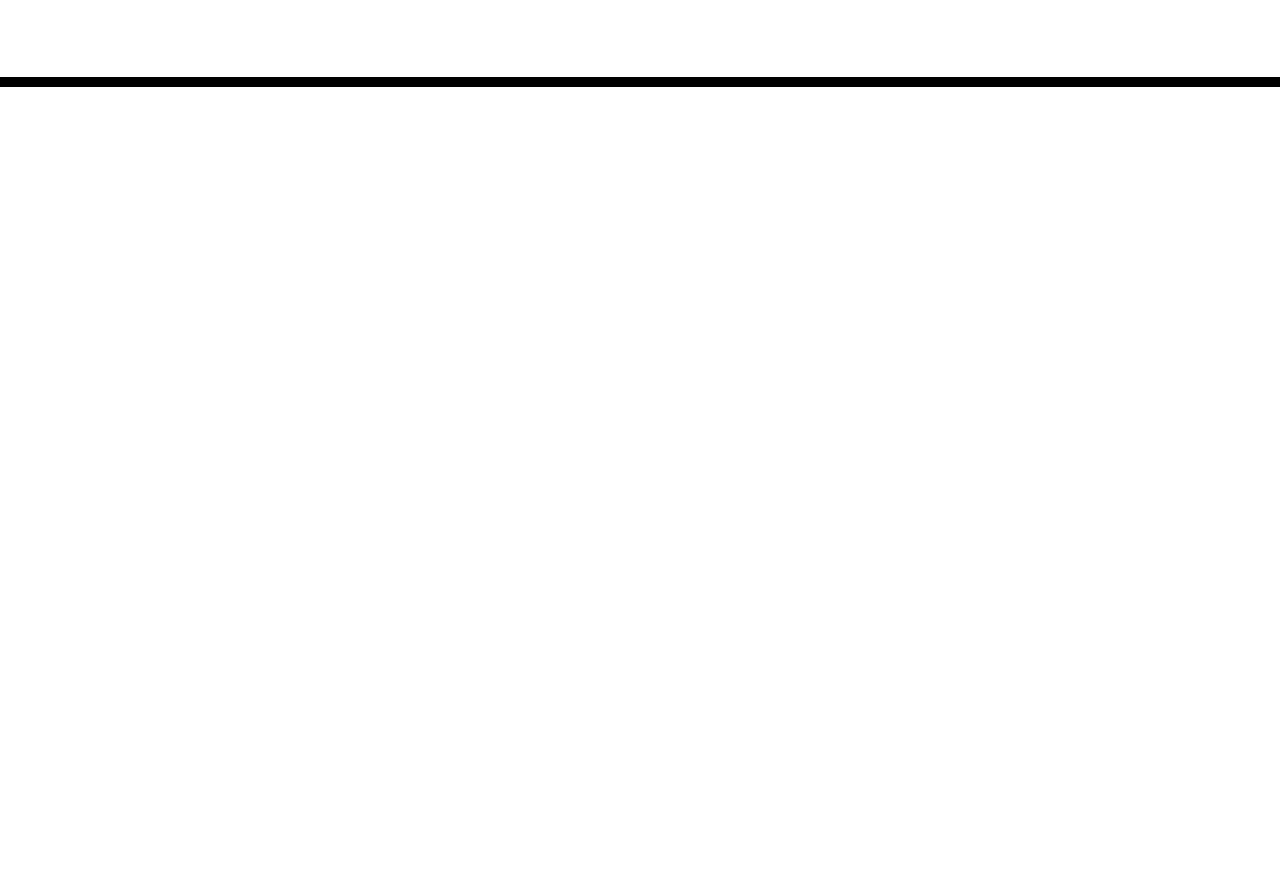
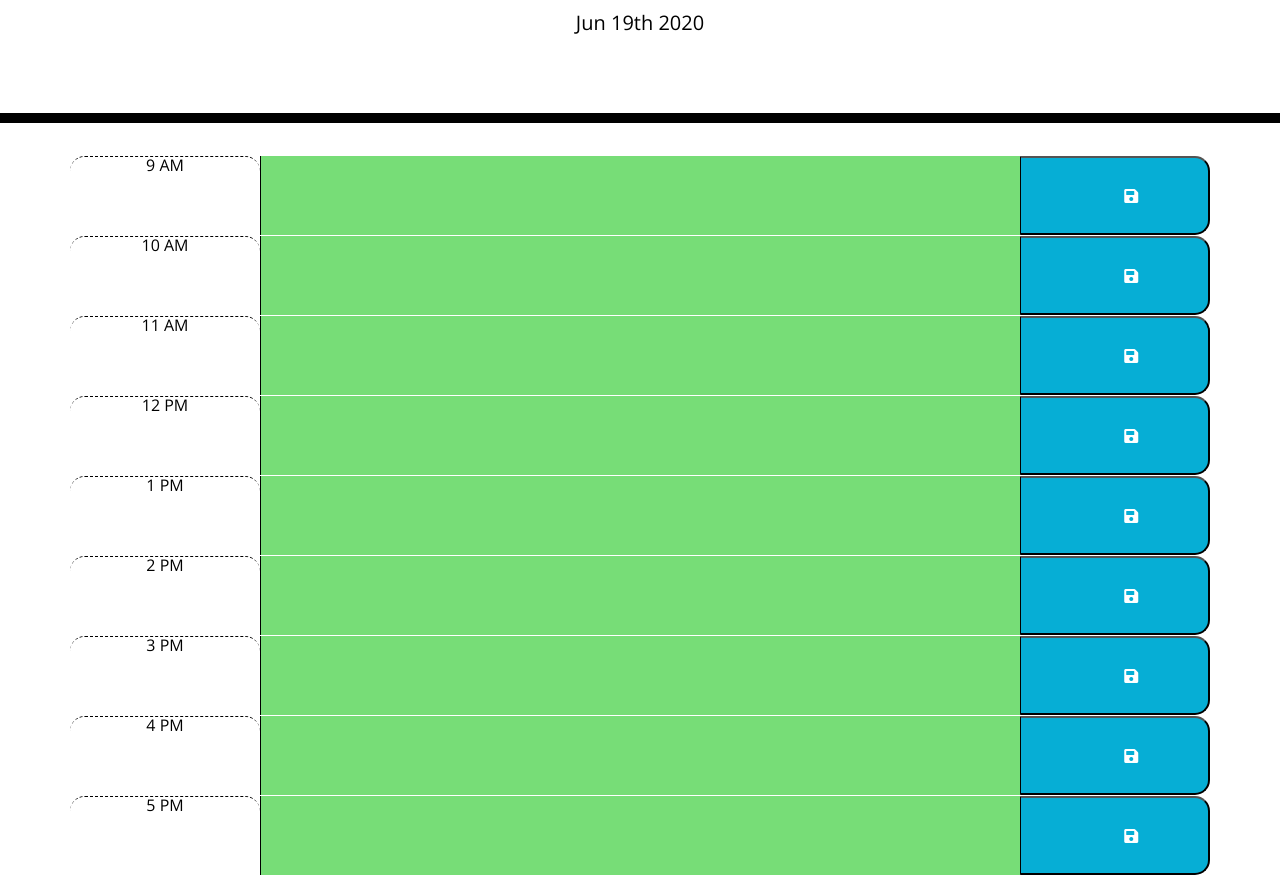
Before and after one commit to CodySamuels/daily-planner, a plain HTML site: page index.html in a window 1280 px wide. Shown: the part 181-1056 px from the top of the page. Before the commit the page ends 800 px from the top, so only its background shows below. Drawn offline with nearby package versions, Linux system fonts and the light colour scheme.

Commit message:
Tables now properly adjust their case based off what time it is on page load.

```diff
--- a/index.html
+++ b/index.html
@@ -1,23 +1,14 @@
 <!DOCTYPE html>
 <html lang="en">
+
 <head>
   <meta charset="UTF-8" />
   <meta name="viewport" content="width=device-width, initial-scale=1.0" />
   <meta http-equiv="X-UA-Compatible" content="ie=edge" />
-    <link
-      rel="stylesheet"
-      href="https://stackpath.bootstrapcdn.com/bootstrap/4.3.1/css/bootstrap.min.css"
-    />
-    <link
-      rel="stylesheet"
-      href="https://use.fontawesome.com/releases/v5.8.1/css/all.css"
-      integrity="sha384-50oBUHEmvpQ+1lW4y57PTFmhCaXp0ML5d60M1M7uH2+nqUivzIebhndOJK28anvf"
-      crossorigin="anonymous"
-    />
-    <link
-      href="https://fonts.googleapis.com/css?family=Open+Sans&display=swap"
-      rel="stylesheet"
-    />
+  <link rel="stylesheet" href="https://stackpath.bootstrapcdn.com/bootstrap/4.3.1/css/bootstrap.min.css" />
+  <link rel="stylesheet" href="https://use.fontawesome.com/releases/v5.8.1/css/all.css"
+    integrity="sha384-50oBUHEmvpQ+1lW4y57PTFmhCaXp0ML5d60M1M7uH2+nqUivzIebhndOJK28anvf" crossorigin="anonymous" />
+  <link href="https://fonts.googleapis.com/css?family=Open+Sans&display=swap" rel="stylesheet" />
   <link rel="stylesheet" href="style.css" />
   <title>Work Day Scheduler</title>
 </head>
@@ -30,9 +21,99 @@
   </header>
   <div class="container">
     <!-- Timeblocks go here -->
+
+    <!--FIRST HOUR -->
+    <div class="row">
+      <div class="col-2 time-block hour">9 AM</div>
+      <textarea id="9time" class="col-8"></textarea>
+      <button class="col-2 saveBtn">
+        <i class="fas fa-save"></i>
+      </button>
     </div>
 
+    <!-- SECOND HOUR -->
+    <div class="row">
+      <div class="col-2 time-block hour">10 AM</div>
+      <textarea id="10time" class="col-8"></textarea>
+      <button class="col-2 saveBtn">
+        <i class="fas fa-save"></i>
+      </button>
+    </div>
+
+
+    <!-- THID HOUR -->
+    <div class="row">
+      <div class="col-2 time-block hour">11 AM</div>
+      <textarea id="11time" class="col-8"></textarea>
+      <button class="col-2 saveBtn saveBtn">
+        <i class="fas fa-save"></i>
+      </button>
+    </div>
+
+
+    <!-- FOURTH HOUR -->
+    <div class="row">
+      <div class="col-2 time-block hour">12 PM</div>
+      <textarea id="12time" class="col-8"></textarea>
+      <button class="col-2 saveBtn">
+        <i class="fas fa-save"></i>
+      </button>
+    </div>
+
+
+    <!-- FIFTH HOUR -->
+    <div class="row">
+      <div class="col-2 time-block hour">1 PM</div>
+      <textarea id="13time" class="col-8"></textarea>
+      <button class="col-2 saveBtn">
+        <i class="fas fa-save"></i>
+      </button>
+    </div>
+
+
+    <!-- SIXTH HOUR -->
+    <div class="row">
+      <div class="col-2 time-block hour">2 PM</div>
+      <textarea id="14time" class="col-8"></textarea>
+      <button class="col-2 saveBtn">
+        <i class="fas fa-save"></i>
+      </button>
+    </div>
+
+
+    <!-- SEVENTH HOUR -->
+    <div class="row">
+      <div class="col-2 time-block hour">3 PM</div>
+      <textarea id="15time" class="col-8"></textarea>
+      <button class="col-2 saveBtn">
+        <i class="fas fa-save"></i>
+      </button>
+    </div>
+
+
+    <!-- EIGHTH HOUR -->
+    <div class="row">
+      <div class="col-2 time-block hour">4 PM</div>
+      <textarea id="16time" class="col-8"></textarea>
+      <button class="col-2 saveBtn">
+        <i class="fas fa-save"></i>
+      </button>
+    </div>
+
+
+    <!-- NINTH HOUR -->
+    <div class="row">
+      <div class="col-2 time-block hour">5 PM</div>
+      <textarea id="17time" class="col-8"></textarea>
+      <button class="col-2 saveBtn">
+        <i class="fas fa-save"></i>
+      </button>
+    </div>
+
+  </div>
   <script src="https://code.jquery.com/jquery-3.4.1.min.js"></script>
   <script src="https://cdnjs.cloudflare.com/ajax/libs/moment.js/2.24.0/moment.min.js"></script>
+  <script src="script.js"></script>
 </body>
+
 </html>
--- /dev/null
+++ b/script.js
@@ -0,0 +1,25 @@
+// GLOBAL VARIABLES ------------------------------------
+var currentHourMilitaryTime = parseInt(moment().format("HH"))
+var currentDate = moment().format("MMM Do YYYY");
+$("#currentDay").append(currentDate)
+onRun()
+
+
+// FUNCTIONS ------------------------------------------
+function onRun() {
+    for (let i = 9; i <= 17; i++) {
+        timeCheck([i]);
+    }
+    function timeCheck(x) {
+        if (currentHourMilitaryTime < x) {
+            $("#" + x + "time").addClass("future");
+        } else if (currentHourMilitaryTime > x) {
+            $("#" + x + "time").addClass("past");
+        } else {
+            $("#" + x + "time").addClass("present");
+        }
+    }
+}
+
+
+// EVENT LISTENERS ------------------------------------
--- a/style.css
+++ b/style.css
@@ -44,17 +44,17 @@ textarea{
 
 .past {
   background-color: #d3d3d3;
-  color: white;
+  /* color: white; */
 }
 
 .present {
   background-color: #ff6961;
-  color: white;
+  /* color: white; */
 }
 
 .future {
   background-color: #77dd77;
-  color: white;
+  /* color: white; */
 }
 
 .saveBtn {
```
Lines whose indentation alone changed are shown as unchanged.
